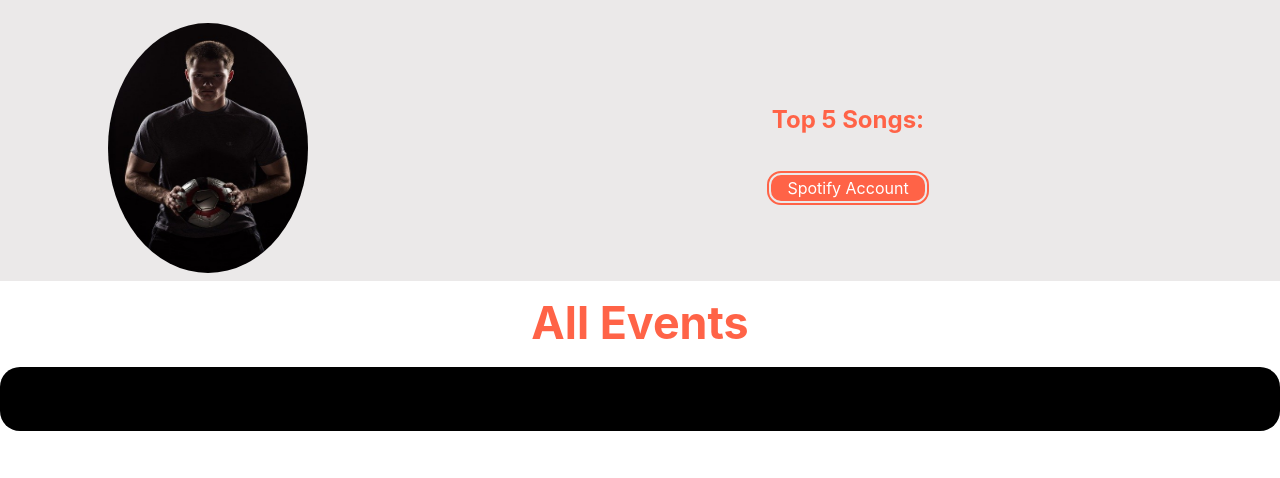
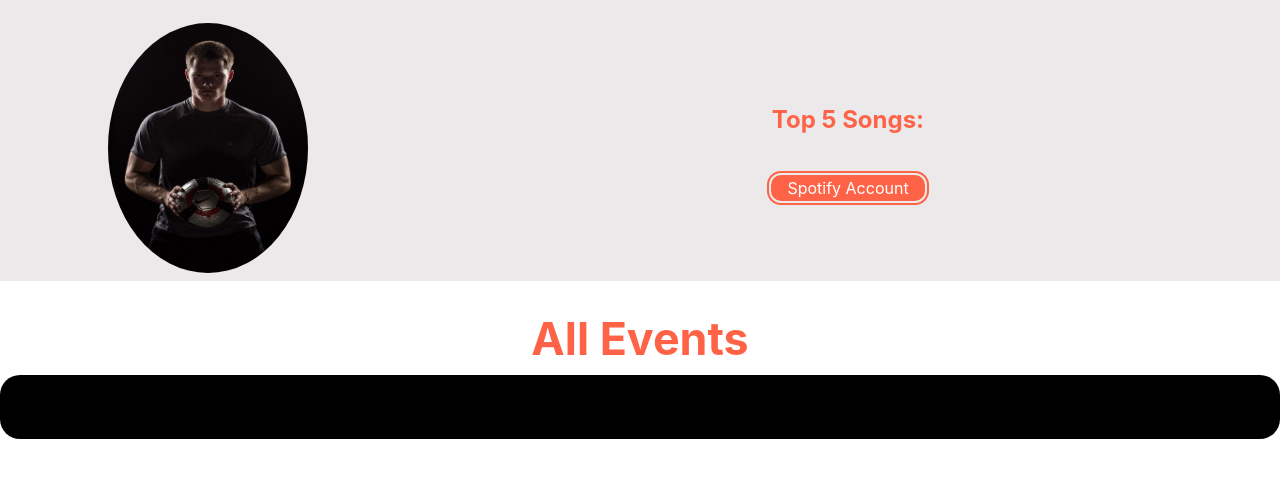
Before and after one commit to mkhalil7625/Capstone_API_Project, a Flask app: template templates/artist.html in a window 1280 px wide. Shown: the part 81-559 px from the top of the page. Run offline with Flask 2, Linux system fonts and the light colour scheme; the template is opened without the code that fills it, so the values that code supplies are empty; some libraries are stand-ins or nearby versions.

Commit message:
update events layout

```diff
--- a/static/CSS/style.css
+++ b/static/CSS/style.css
@@ -203,11 +203,6 @@ header .navigation__item a {
 }
 
 /* Events */
-#event_container h2 {
-  margin-top: -1rem;
-  margin-bottom: 1rem;
-}
-
 #event_container,
 .event_wrapper {
   display: flex;
```
